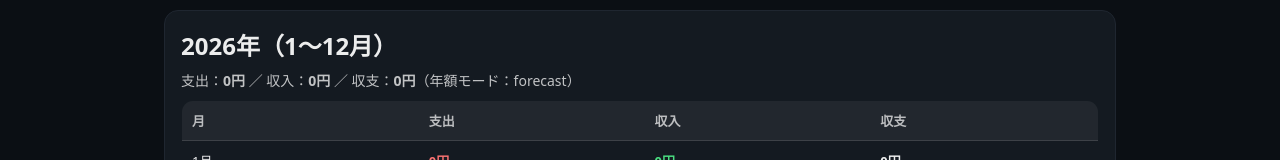
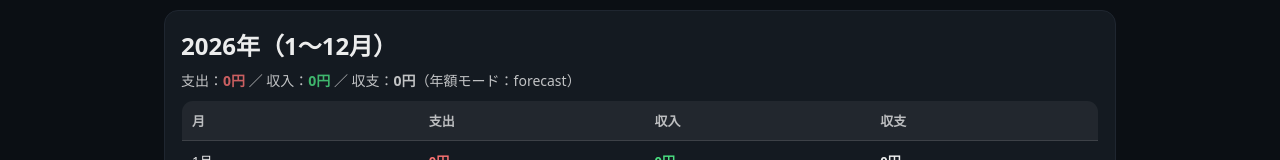
Before and after one commit to haru-spec23/kinketsu-simulator, a React (Vite) app: page / in a window 1280 px wide. Shown: the part 587-747 px from the top of the page. Built offline with nearby package versions, Linux system fonts and the light colour scheme.

Commit message:
Update App.jsx

```diff
--- a/src/App.jsx
+++ b/src/App.jsx
@@ -467,10 +467,12 @@ const periodLabel = useMemo(() => {
 <section className="card">
   <h2 style={{ margin: "0 0 8px" }}>{year}年（1〜12月）</h2>
 
-  <div style={{ fontSize: 14, opacity: 0.8, marginBottom: 10 }}>
-    支出：<b>{yen(expenseYearTotal)}</b> ／ 収入：<b>{yen(incomeYearTotal)}</b> ／ 収支：<b>{yen(netYearTotal)}</b>
-    （年額モード：{state.settings.yearlyMode}）
-  </div>
+<div style={{ fontSize: 14, opacity: 0.8, marginBottom: 10 }}>
+  支出：<b style={{ color: "#f87171" }}>{yen(expenseYearTotal)}</b> ／
+  収入：<b style={{ color: "#4ade80" }}>{yen(incomeYearTotal)}</b> ／
+  収支：<b style={{ color: getAmountColor(netYearTotal) }}>{yen(netYearTotal)}</b>
+  （年額モード：{state.settings.yearlyMode}）
+</div>
 
   <table className="table">
     <thead>
@@ -490,7 +492,7 @@ const periodLabel = useMemo(() => {
             <td>{i + 1}月</td>
             <td className="mono" style={{ color: "#f87171", fontWeight: 700 }}>{yen(ex)}</td>
             <td className="mono" style={{ color: "#4ade80", fontWeight: 700 }}>{yen(inc)}</td>
-            <td className="mono" style={{ fontWeight: 800 }}>{yen(net)}</td>
+           <td className="mono" style={{ fontWeight: 800, color: getAmountColor(net) }}>{yen(net)}</td>
           </tr>
         );
       })}
```
